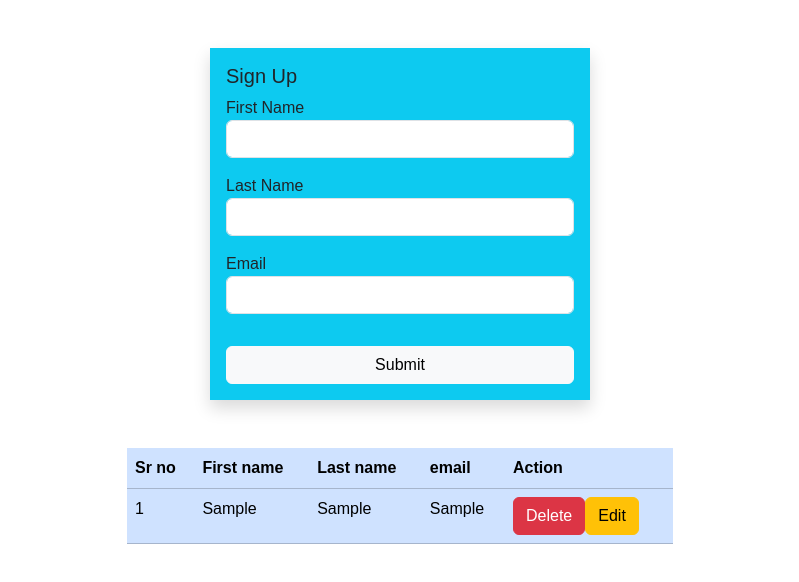
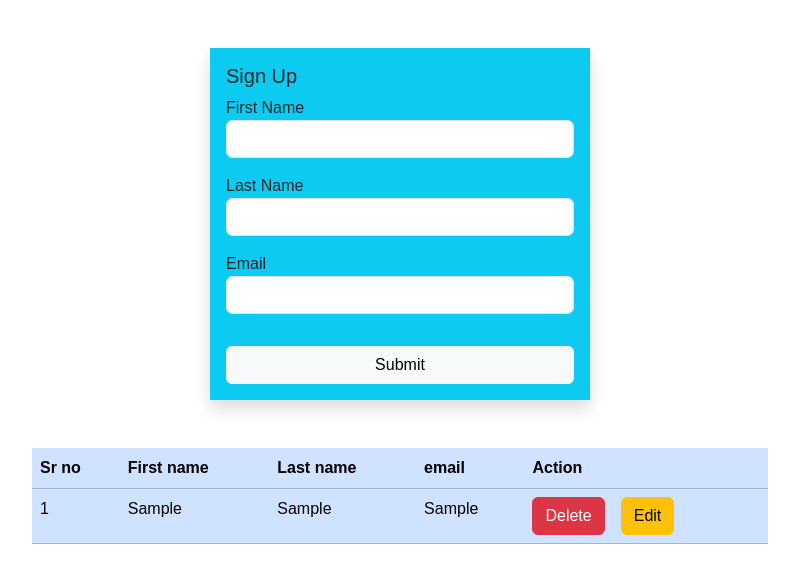
Before and after one commit to parthsinghblaze/react-29-march, a React (Create React App) app: page / in a window 1280 px wide. Both pictures are taken after typing "Sample", "Sample", "Sample" into the empty fields and a click on the button "Submit". Shown: the top 582 px of the page, without its empty margins (240-1039 px from the left). Built offline with nearby package versions, Linux system fonts and the light colour scheme.

Commit message:
form handling complete

```diff
--- a/src/App.jsx
+++ b/src/App.jsx
@@ -36,6 +36,7 @@ function App() {
 
   function handleDelete(id) {
     const updatedData = tableData.filter((item) => item.id !== id);
+    localStorage.setItem("data", JSON.stringify(updatedData));
     setTableData(updatedData);
   }
 
@@ -59,6 +60,7 @@ function App() {
     });
 
     setTableData(editTableData);
+    localStorage.setItem("data", JSON.stringify(editTableData));
     setFirstName("");
     setLastName("");
     setEmail("");
@@ -122,7 +124,7 @@ function App() {
           </form>
         </div>
         <div
-          className="col-md-6 offset-md-3 mt-5"
+          className="col-md-8 offset-md-2 mt-5"
           style={{ marginBottom: "100px" }}
         >
           <table className="table table-primary">
@@ -152,7 +154,7 @@ function App() {
                         Delete
                       </button>
                       <button
-                        className="btn btn-warning"
+                        className="btn btn-warning ms-3"
                         onClick={() => addToEditStage(item)}
                       >
                         Edit
```
